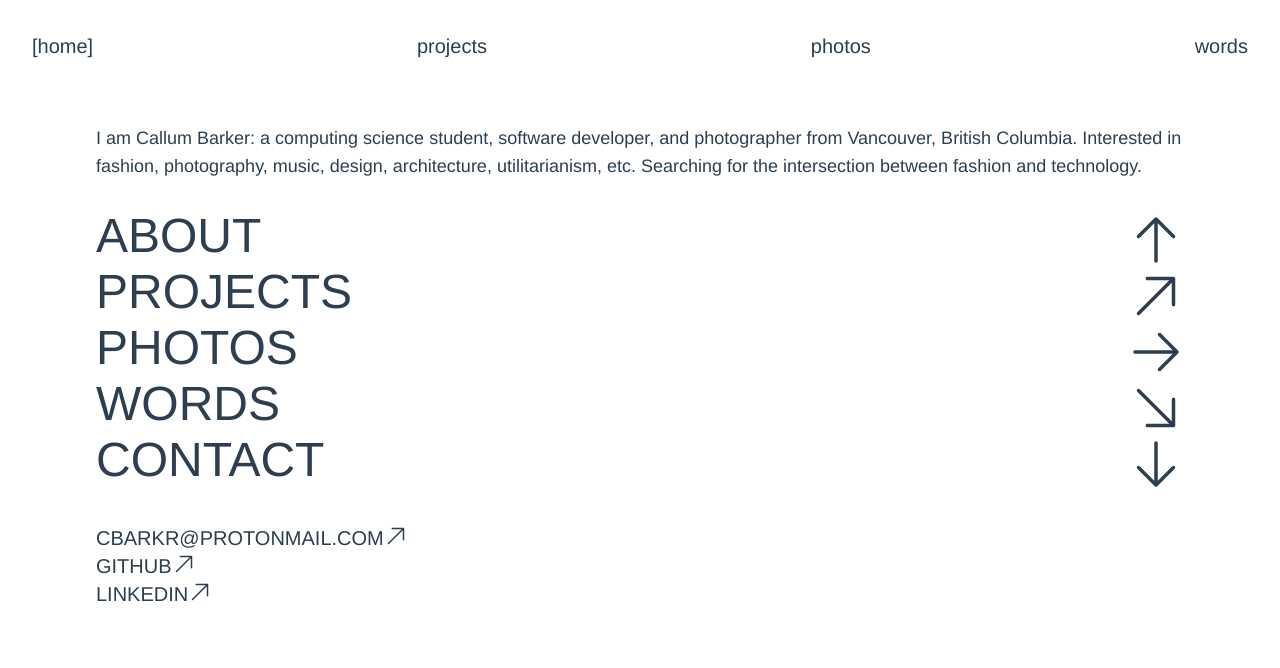
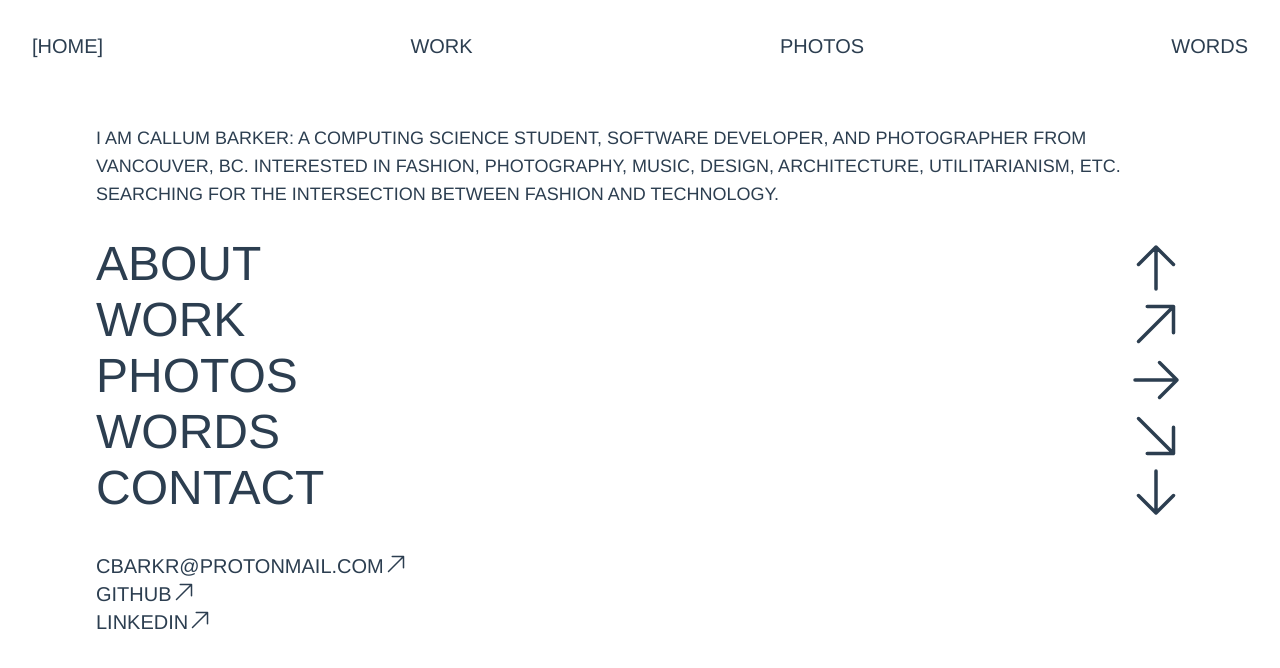
Before and after one commit to cbarkr/portfolio, a Vue app: page / in a window 1280 px wide. Shown: the top 668 px of the page. Built offline with nearby package versions, Linux system fonts and the light colour scheme.

Commit message:
update component names and minor work changes

```diff
--- a/src/components/Nav.vue
+++ b/src/components/Nav.vue
@@ -6,7 +6,7 @@
   <div class="flex justify-between pb-8">
     <!-- Note: Nav text must match route name -->
     <router-link to="/" class="text-md sm:text-l md:text-xl lg:text-2xl">{{ selectedRoute(nav.home) }}</router-link>
-    <router-link to="/projects" class="text-md sm:text-l md:text-xl lg:text-2xl">{{ selectedRoute(nav.projects) }}</router-link>
+    <router-link to="/work" class="text-md sm:text-l md:text-xl lg:text-2xl">{{ selectedRoute(nav.work) }}</router-link>
     <router-link to="/photos" class="text-md sm:text-l md:text-xl lg:text-2xl">{{ selectedRoute(nav.photos) }}</router-link>
     <router-link to="/words" class="text-md sm:text-l md:text-xl lg:text-2xl">{{ selectedRoute(nav.words) }}</router-link>
   </div>
@@ -19,7 +19,7 @@
       return {
         nav: {
           home: 'home',
-          projects: 'projects',
+          work: 'work',
           photos: 'photos',
           words: 'words',
         },
@@ -27,7 +27,7 @@
     },
     methods: {
       selectedRoute(name) {
-        return name === this.$route.name ? `[${name}]` : name
+        return name === this.$route.name ? `[${name.toUpperCase()}]` : name.toUpperCase()
       }
     }
   }
--- a/src/pages/Home.vue
+++ b/src/pages/Home.vue
@@ -5,7 +5,7 @@
 <template>
   <div class="sm:px-16">
     <!-- Bio -->
-    <div class="flex justify-center text-lg sm:flex sm:flex-row lg:text-xl xl:text-2xl py-8">{{ about.bio }}</div>
+    <div class="flex justify-center text-lg sm:flex sm:flex-row lg:text-xl xl:text-2xl py-8">{{ about.bio.toUpperCase() }}</div>
 
     <!-- About header -->
     <div class="flex flex-row justify-between">
@@ -17,9 +17,9 @@
     </div>
 
     <!-- Project header -->
-    <router-link to="/projects">
+    <router-link to="/work">
       <div class="flex flex-row justify-between">
-        <div class="text-4xl md:text-5xl lg:text-6xl xl:text-7xl 2xl:text-8xl">PROJECTS</div>
+        <div class="text-4xl md:text-5xl lg:text-6xl xl:text-7xl 2xl:text-8xl">WORK</div>
         <!-- Arrow up right -->
         <svg xmlns="http://www.w3.org/2000/svg" fill="none" viewBox="0 0 24 24" stroke-width="1.5" stroke="currentColor" class="w-10 h-10 sm:w-12 sm:h-12 md:w-14 md:h-14 lg:w-16 lg:h-16 xl:w-18 xl:h-18">
           <path stroke-linecap="round" stroke-linejoin="round" d="M4.5 19.5l15-15m0 0H8.25m11.25 0v11.25" />
@@ -75,12 +75,12 @@
 
 <script>
   export default {
-    name: 'Nav',
+    name: 'Home',
     data() {
       return {
         about: {
           bio: `
-            I am Callum Barker: a computing science student, software developer, and photographer from Vancouver, British Columbia.
+            I am Callum Barker: a computing science student, software developer, and photographer from Vancouver, BC.
             Interested in fashion, photography, music, design, architecture, utilitarianism, etc.
             Searching for the intersection between fashion and technology.
           `,
--- a/src/pages/Projects.vue
+++ b/src/pages/Work.vue
@@ -24,18 +24,19 @@
         </svg>
         CONTENT
       </h1>
-      <div :id="currentContent.id" class="text-l md:text-xl mb-4">{{ currentContent.name }}</div>
-      <a :href="currentContent.link" class="flex flex-row text-l md:text-xl mb-4" target="_blank" rel="noopener noreferrer">
-        PROJECT REPO
+      <div :id="currentContent.id" class="text-l md:text-xl">{{ currentContent.name }}</div>
+      <hr class="my-2"/>
+      <a :href="currentContent.link" class="flex flex-row text-l md:text-xl" target="_blank" rel="noopener noreferrer">
+        Project Repo
         <!-- Arrow up right -->
         <svg xmlns="http://www.w3.org/2000/svg" fill="none" viewBox="0 0 24 24" stroke-width="1.5" stroke="currentColor" class="w-6 h-6">
           <path stroke-linecap="round" stroke-linejoin="round" d="M4.5 19.5l15-15m0 0H8.25m11.25 0v11.25" />
         </svg>
       </a>
-      <div class="text-md lg:text-l xl:text-xl mb-4">{{ currentContent.description }}</div>
-      <div class="mb-4">
-        <img :src="currentContent.image" alt="project image" class="object-cover h-64 w-80"/>
-      </div>
+      <hr class="my-2"/>
+      <div class="text-l md:text-xl">{{ currentContent.description }}</div>
+      <hr class="my-2"/>
+      <img :src="currentContent.image" alt="project image" class="object-cover w-full h-80"/>
     </div>
   </div>
 </template>
@@ -47,7 +48,7 @@
   import pathfindingImage from '../assets/images/projects/pathfinding/pathfinding1.jpg'
 
   export default {
-    name: 'Nav',
+    name: 'Work',
     data() {
       return {
         currentContent: {},
```
